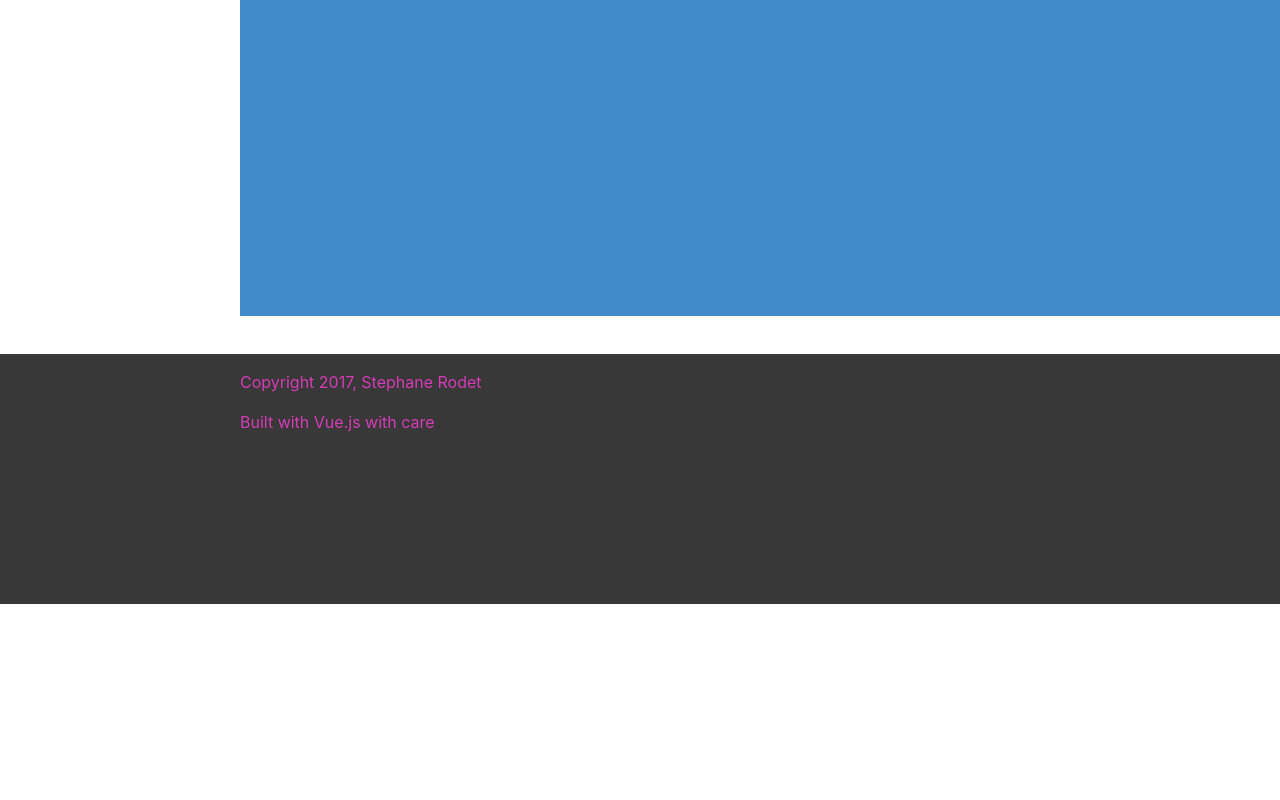
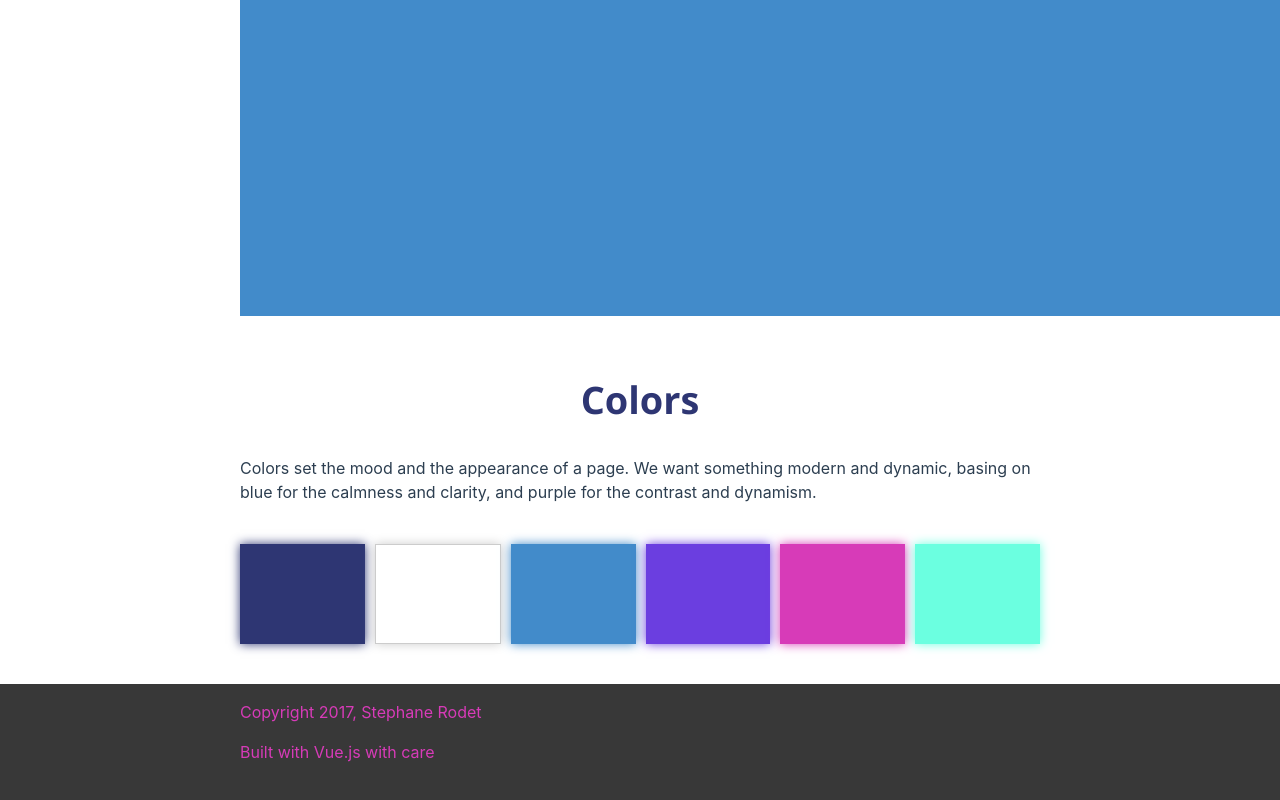
Before and after one commit to rodet/styleguide, a Vue app: page / in a window 1280 px wide. Shown: the part 2240-3040 px from the top of the page. Before the commit the page ends 2844 px from the top, so only its background shows below. Built offline with nearby package versions, Linux system fonts and the light colour scheme.

Commit message:
Example of the main colours

```diff
--- a/src/App.vue
+++ b/src/App.vue
@@ -6,6 +6,7 @@
       <typography></typography>
       <!-- TODO Colours -->
       <layout></layout>
+      <colors></colors>
       <!-- TODO Animations / Illustrations -->
     </div>
     <dark-footer></dark-footer>
@@ -13,6 +14,7 @@
 </template>
 
 <script>
+import Colors from './components/Colors.vue';
 import DarkFooter from './components/DarkFooter.vue';
 import Intro from './components/Intro.vue';
 import Layout from './components/Layout.vue';
@@ -22,6 +24,7 @@ import Typography from './components/Typography.vue';
 export default {
   name: 'app',
   components: {
+    Colors,
     DarkFooter,
     Intro,
     Layout,
--- a/src/components/Colors.vue
+++ b/src/components/Colors.vue
@@ -2,10 +2,20 @@
   <div class="colors">
     <h2>Colors</h2>
     <p>
-      Colors set the mood and the appearance of a page. We wanted something
+      Colors set the mood and the appearance of a page. We want something
       modern and dynamic, basing on blue for the calmness and clarity,
       and purple for the contrast and dynamism.
     </p>
+    <div class="colors__palette">
+      <div class="colors__color colors__color--darkblue"></div>
+      <div class="colors__color colors__color--white"></div>
+      <div class="colors__color colors__color--lightblue"></div>
+      <div class="colors__color colors__color--purple"></div>
+      <div class="colors__color colors__color--pink"></div>
+      <div class="colors__color colors__color--turquese"></div>
+    </div>
+    <div class="colors__gradient">
+    </div>
   </div>
 </template>
 
@@ -14,3 +24,58 @@ export default {
   name: 'colors',
 };
 </script>
+
+<style>
+.colors__palette,
+.colors__gradient {
+  width: 100%;
+  margin: 40px 0;
+}
+
+.colors__palette {
+  display: flex;
+}
+
+.colors__color {
+  display: inline-block;
+  box-sizing: border-box;
+  margin: 0;
+  width: 33%;
+  height: 100px;
+}
+
+.colors__color + .colors__color {
+  margin-left: 10px;
+}
+
+.colors__color--darkblue {
+  background-color: #2e3673;
+  box-shadow: 0 0 10px #2e3673;
+}
+
+.colors__color--white {
+  background-color: #fff;
+  border: 1px solid #ccc;
+  box-shadow: 0 0 10px #ccc;
+}
+
+.colors__color--lightblue {
+  background-color: #428bca;
+  box-shadow: 0 0 10px #428bca;
+}
+
+.colors__color--purple {
+  background-color: #6b3ee0;
+  box-shadow: 0 0 10px #6b3ee0;
+}
+
+.colors__color--pink {
+  background-color: #d73bb8;
+  box-shadow: 0 0 10px #d73bb8;
+}
+
+.colors__color--turquese {
+  background-color: #6bffe0;
+  box-shadow: 0 0 10px #6bffe0;
+}
+</style>
```
